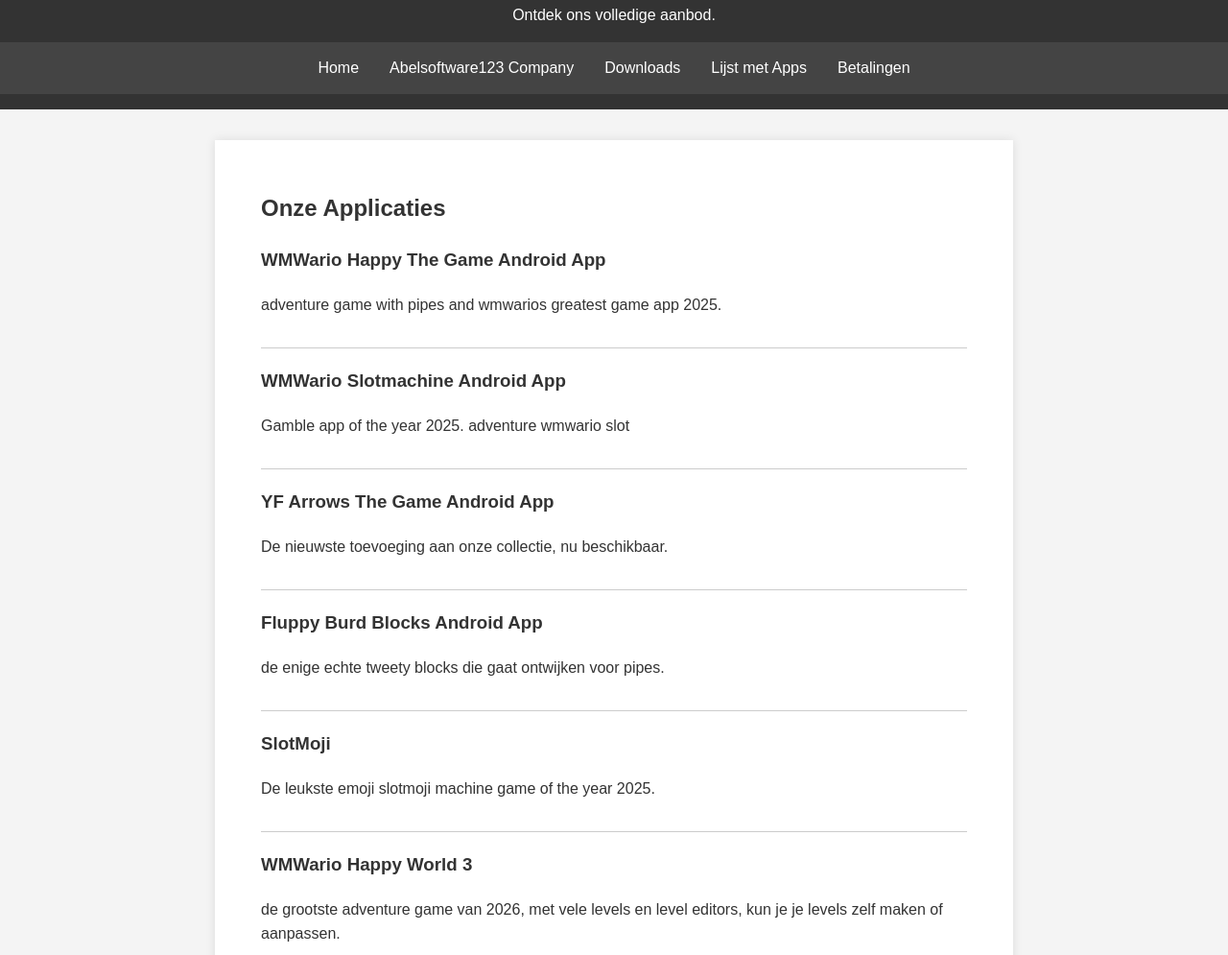
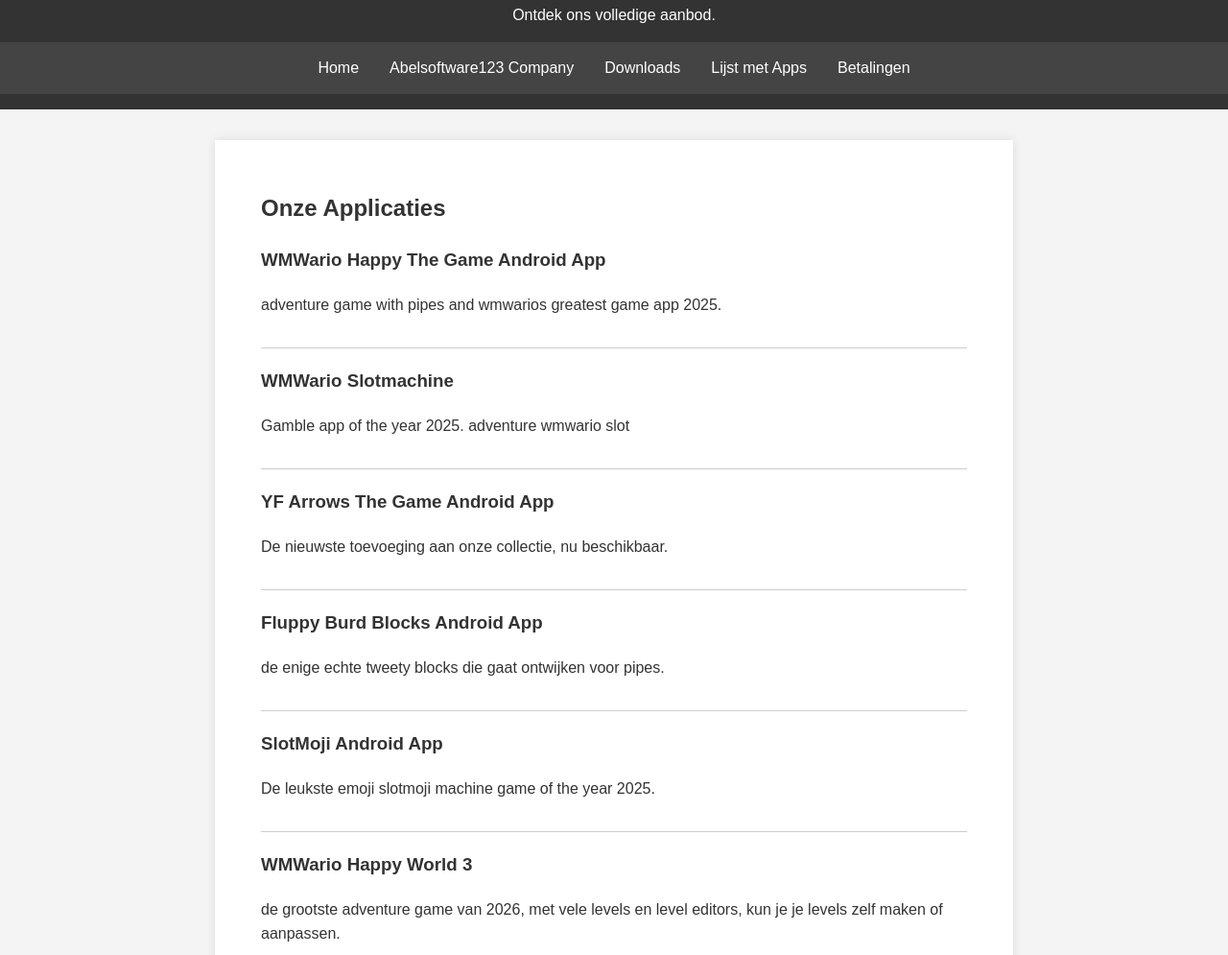
Before and after one commit to Abelsoftware123/Abelsoftware123, a plain HTML site: page apps.html in a window 1280 px wide. Shown: the part 102-1097 px from the top of the page at 96% size. Drawn offline with Linux system fonts and the light colour scheme.

Commit message:
Update apps.html

```diff
--- a/apps.html
+++ b/apps.html
@@ -30,7 +30,7 @@
                 <p>adventure game with pipes and wmwarios greatest game app 2025.</p>
             </div>
             <div class="app-item">
-                <h3>WMWario Slotmachine Android App</h3>
+                <h3>WMWario Slotmachine</h3>
                 <p>Gamble app of the year 2025. adventure wmwario slot</p>
             </div>
             <div class="app-item">
@@ -42,7 +42,7 @@
                 <p>de enige echte tweety blocks die gaat ontwijken voor pipes.</p>
             </div>
             <div class="app-item">
-                <h3>SlotMoji</h3>
+                <h3>SlotMoji Android App</h3>
                 <p>De leukste emoji slotmoji machine game of the year 2025.</p>
             </div>
             <div class="app-item">
```
